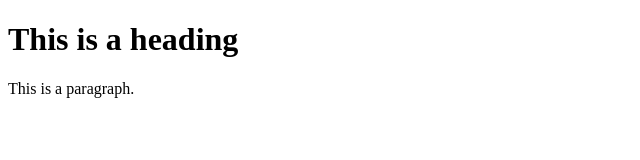
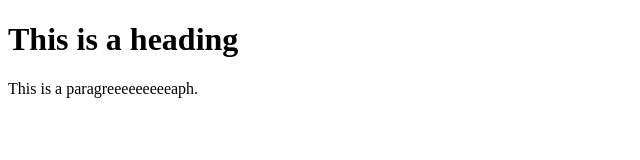
Before and after one commit to SamF02/delete-me2, a plain HTML site: page index.html in a window 1280 px wide. Shown: the full height of the page, 0-640 px from the left. Drawn offline with Linux system fonts and the light colour scheme.

Commit message:
Update index.html

```diff
--- a/index.html
+++ b/index.html
@@ -11,7 +11,7 @@
 
 <h1>This is a heading</h1>
 
-<p>This is a paragraph.</p>
+<p>This is a paragreeeeeeeeeaph.</p>
 
 
 
```
